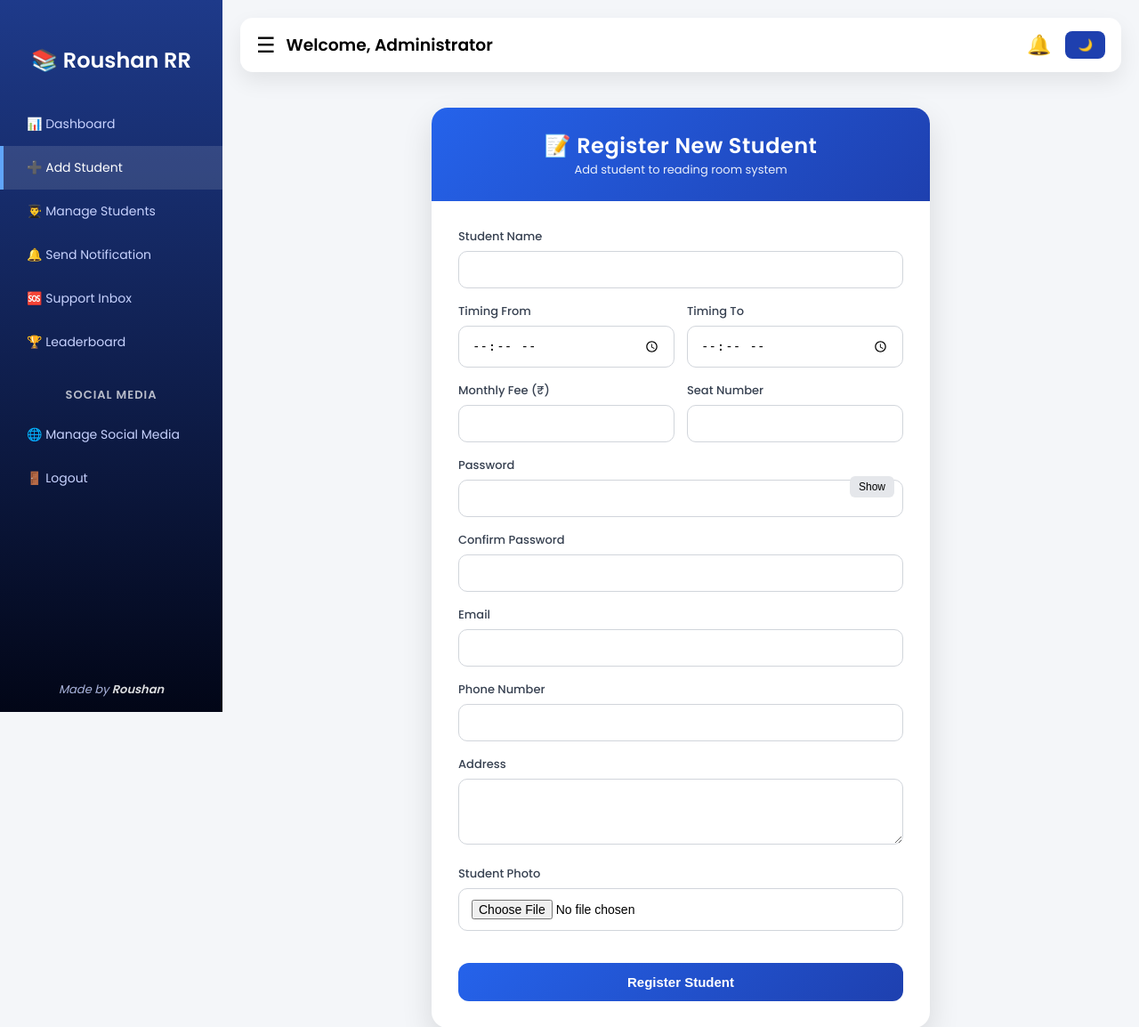
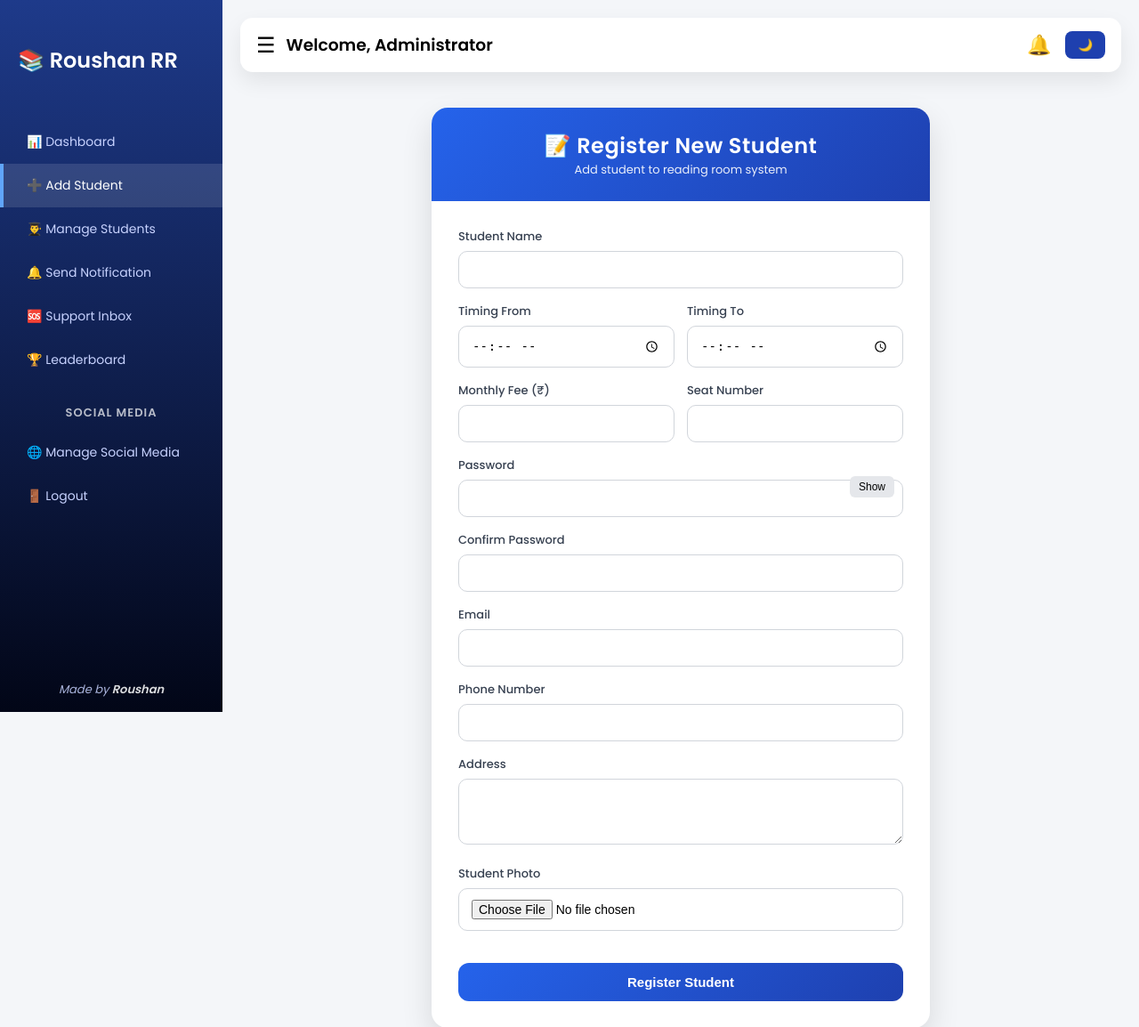
Before and after one commit to Roushanbobdj/my-flask-app-2, a Flask app: page /admin/register in a window 1280 px wide. Shown: the top 1154 px of the page at 89% size. Run offline with Flask 3, Linux system fonts and the light colour scheme; a user stored in the database is signed in; data that the repository does not hold is empty.

Commit message:
Update base.html

```diff
--- a/templates/base.html
+++ b/templates/base.html
@@ -47,6 +47,15 @@
             flex-direction:column;
             transition:.3s ease;
             z-index:1000;
+        }
+
+        /* ===== ADDED (HEADER FIX) ===== */
+        .sidebar-header{
+            display:flex;
+            justify-content:space-between;
+            align-items:center;
+            padding:0 20px;
+            margin-bottom:20px;
         }
 
         .sidebar.hide{
@@ -159,6 +168,7 @@
         .dark-mode .sidebar{
             background:#020617;
         }
+
         :root{
         --card-bg:white;
         --text-color:#111;
@@ -173,6 +183,7 @@
       background:#1e293b;
       color:#ffffff;
       }
+
         /* ================= CLOSE BTN ================= */
         .close-btn{
             display:none;
@@ -225,15 +236,16 @@
                 padding-bottom:12px;
             }
         }
-    </style>
+</style>
 </head>
 <body>
 
 {% if current_user.is_authenticated %}
 <div class="sidebar" id="sidebar">
-    <button class="close-btn" onclick="toggleSidebar()">✖</button>
-
-    <h2>📚 Roushan RR</h2>
+    <div class="sidebar-header">
+        <h2>📚 Roushan RR</h2>
+        <button class="close-btn" onclick="toggleSidebar()">✖</button>
+    </div>
 
     {% if current_user.role == "student" %}
         <a href="{{ url_for('student_dashboard') }}">🏠 Dashboard</a>
```
